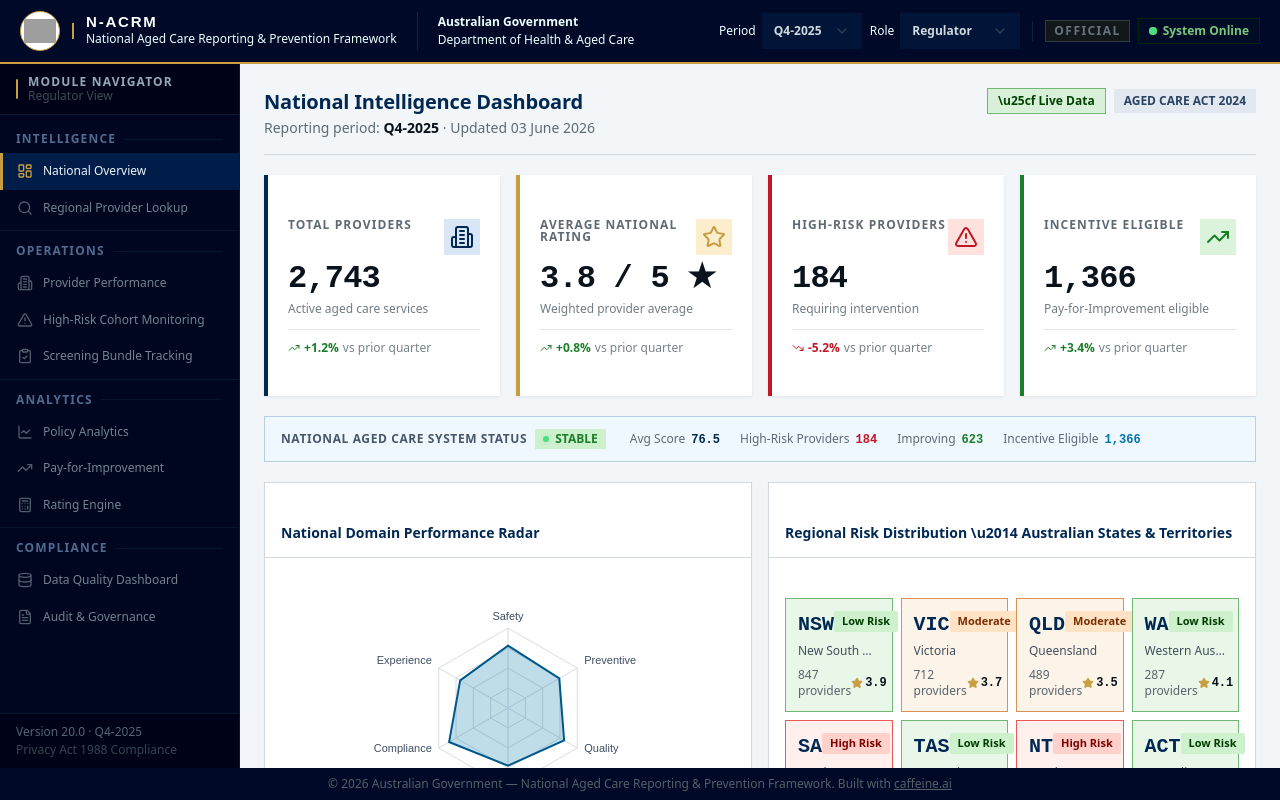
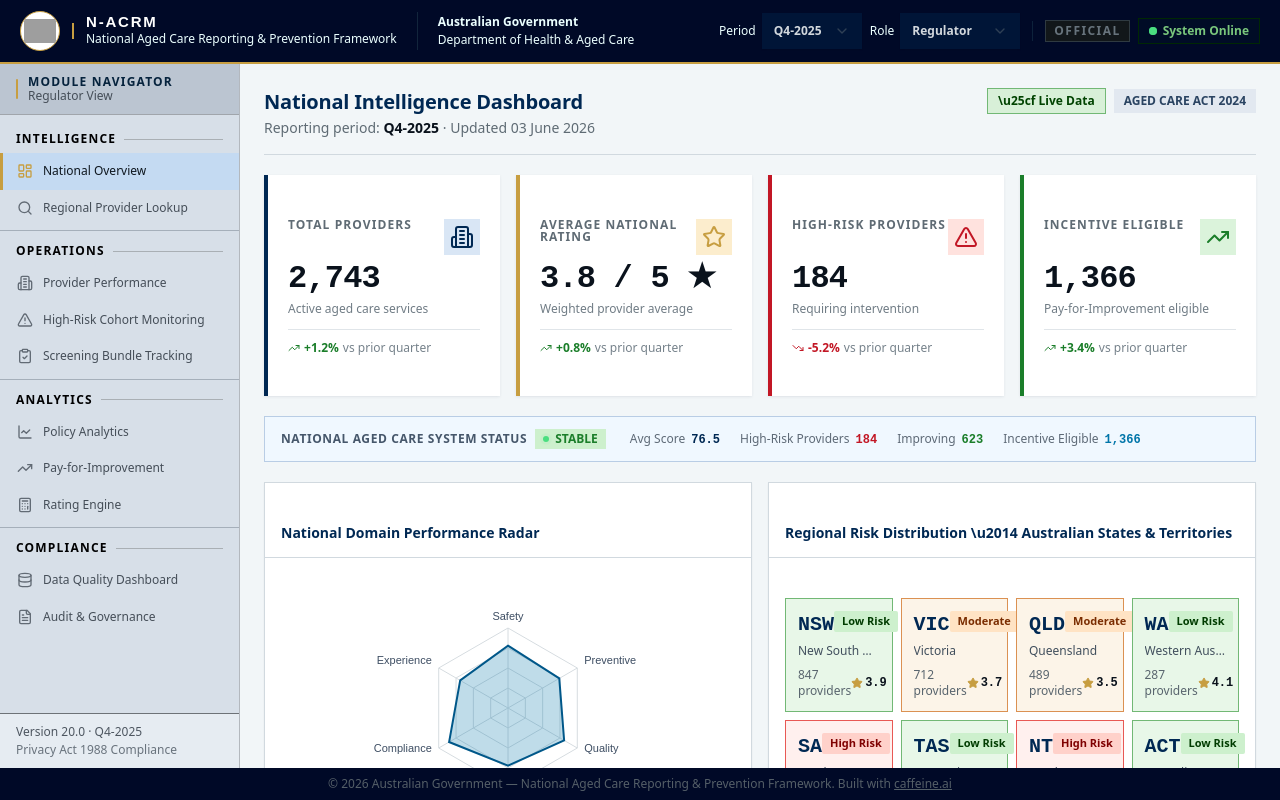
Before and after one commit to thangellasainikhil/Reporting-modernisation, a React (Vite) app: page / in a window 1280 px wide. Built offline with nearby package versions, Linux system fonts and the light colour scheme; grey boxes are pictures that could not be loaded; a web font is replaced by a local one; what @icp-sdk/core would draw is missing.

Commit message:
Update Sidebar.tsx

```diff
--- a/src/components/Sidebar.tsx
+++ b/src/components/Sidebar.tsx
@@ -140,35 +140,41 @@ export default function Sidebar({
       style={{
         width: "240px",
         minWidth: "240px",
-        background: "oklch(var(--sidebar))",
-        borderColor: "oklch(var(--sidebar-border))",
+        background: "oklch(0.90 0.015 250)",
+        borderColor: "oklch(0.78 0.01 250)",
       }}
       aria-label="Main navigation"
     >
-      {/* Top branding strip — echoes header, unifies dark shell */}
+      {/* Header */}
       <div
         className="px-4 py-3 border-b flex items-center gap-2.5 flex-shrink-0"
         style={{
-          borderBottomColor: "oklch(var(--sidebar-border))",
-          background: "oklch(0.11 0.055 254)",
+          borderBottomColor: "oklch(0.72 0.01 250)",
+          background: "oklch(0.82 0.02 250)",
         }}
       >
-        {/* Gold accent rule — matches header vertical rule motif */}
         <div
           className="w-0.5 h-5 flex-shrink-0 rounded-full"
           style={{ background: "oklch(var(--sidebar-primary))" }}
           aria-hidden="true"
         />
+
         <div>
           <div
             className="text-xs font-bold uppercase tracking-widest leading-none"
-            style={{ color: "oklch(0.72 0.03 240)", letterSpacing: "0.1em" }}
+            style={{
+              color: "oklch(0.25 0.06 250)",
+              letterSpacing: "0.1em",
+            }}
           >
             Module Navigator
           </div>
+
           <div
             className="text-xs mt-0.5 leading-none"
-            style={{ color: "oklch(0.40 0.025 240)" }}
+            style={{
+              color: "oklch(0.42 0.02 250)",
+            }}
           >
             {currentRole} View
           </div>
@@ -178,41 +184,44 @@ export default function Sidebar({
       <nav className="flex-1 py-1.5 overflow-y-auto">
         {NAV_GROUPS.map((group, groupIdx) => {
           const visibleItems = group.items.filter((item) =>
-            item.roles.includes(currentRole),
+            item.roles.includes(currentRole)
           );
+
           if (visibleItems.length === 0) return null;
 
           return (
             <div key={group.title}>
-              {/* Group header — improved contrast & separation */}
               <div
                 className="px-4 flex items-center gap-2"
                 style={{
                   paddingTop: groupIdx === 0 ? "10px" : "12px",
                   paddingBottom: "6px",
                   borderTop:
-                    groupIdx > 0 ? "1px solid oklch(0.20 0.055 254)" : "none",
+                    groupIdx > 0
+                      ? "1px solid oklch(0.75 0.02 250)"
+                      : "none",
                   marginTop: groupIdx > 0 ? "4px" : "0",
                 }}
               >
                 <span
                   className="text-xs font-bold uppercase"
                   style={{
-                    color: "oklch(0.52 0.065 254)",
+                    color: "oklch(0 0.04 250)",
                     letterSpacing: "0.10em",
                   }}
                 >
                   {group.title}
                 </span>
-                {/* Subtle rule after label */}
+
                 <div
                   className="flex-1 h-px"
-                  style={{ background: "oklch(0.20 0.055 254)" }}
+                  style={{
+                    background: "oklch(0.75 0.01 250)",
+                  }}
                   aria-hidden="true"
                 />
               </div>
 
-              {/* Nav items */}
               {visibleItems.map((item) => {
                 const Icon = item.icon;
                 const isActive = activePage === item.id;
@@ -226,34 +235,31 @@ export default function Sidebar({
                     data-ocid={item.ocid}
                     aria-label={label}
                     aria-current={isActive ? "page" : undefined}
-                    className="w-full flex items-center gap-2.5 px-3.5 py-2.5 text-left transition-colors duration-100 focus-visible:outline-none focus-visible:ring-2 focus-visible:ring-gov-gold"
+                    className="w-full flex items-center gap-2.5 px-3.5 py-2.5 text-left transition-colors duration-100 focus-visible:outline-none"
                     style={{
                       background: isActive
-                        ? "oklch(0.24 0.095 254)"
+                        ? "oklch(0.88 0.04 250)"
                         : "transparent",
                       color: isActive
-                        ? "oklch(0.96 0.01 240)"
-                        : "oklch(0.60 0.03 240)",
+                        ? "oklch(0.20 0.02 250)"
+                        : "oklch(0.42 0.02 250)",
                       borderLeft: isActive
                         ? "3px solid oklch(var(--sidebar-primary))"
                         : "3px solid transparent",
                     }}
                     onMouseEnter={(e) => {
                       if (!isActive) {
-                        (
-                          e.currentTarget as HTMLButtonElement
-                        ).style.background = "oklch(0.18 0.07 254)";
-                        (e.currentTarget as HTMLButtonElement).style.color =
-                          "oklch(0.84 0.015 240)";
+                        e.currentTarget.style.background =
+                          "oklch(0.93 0.02 250)";
+                        e.currentTarget.style.color =
+                          "oklch(0.25 0.02 250)";
                       }
                     }}
                     onMouseLeave={(e) => {
                       if (!isActive) {
-                        (
-                          e.currentTarget as HTMLButtonElement
-                        ).style.background = "transparent";
-                        (e.currentTarget as HTMLButtonElement).style.color =
-                          "oklch(0.60 0.03 240)";
+                        e.currentTarget.style.background = "transparent";
+                        e.currentTarget.style.color =
+                          "oklch(0.42 0.02 250)";
                       }
                     }}
                   >
@@ -263,9 +269,10 @@ export default function Sidebar({
                         color: isActive
                           ? "oklch(var(--sidebar-primary))"
                           : "inherit",
-                        opacity: isActive ? 1 : 0.7,
+                        opacity: isActive ? 1 : 0.8,
                       }}
                     />
+
                     <span className="text-xs font-medium leading-snug">
                       {label}
                     </span>
@@ -281,14 +288,18 @@ export default function Sidebar({
       <div
         className="px-4 py-2.5 border-t text-xs flex-shrink-0"
         style={{
-          borderColor: "oklch(0.20 0.055 254)",
-          background: "oklch(0.11 0.055 254)",
+          borderColor: "oklch(0.55 0.01 250)",
+          background: "oklch(0.94 0.01 250)",
         }}
       >
-        <div style={{ color: "oklch(0.50 0.035 240)" }}>
+        <div style={{ color: "oklch(0.45 0.02 250)" }}>
           Version 20.0 · Q4-2025
         </div>
-        <div className="mt-0.5" style={{ color: "oklch(0.38 0.025 240)" }}>
+
+        <div
+          className="mt-0.5"
+          style={{ color: "oklch(0.55 0.02 250)" }}
+        >
           Privacy Act 1988 Compliance
         </div>
       </div>
```
